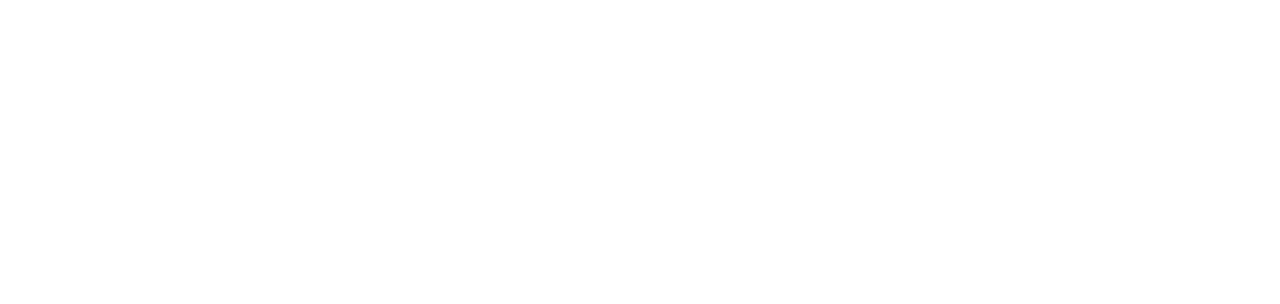
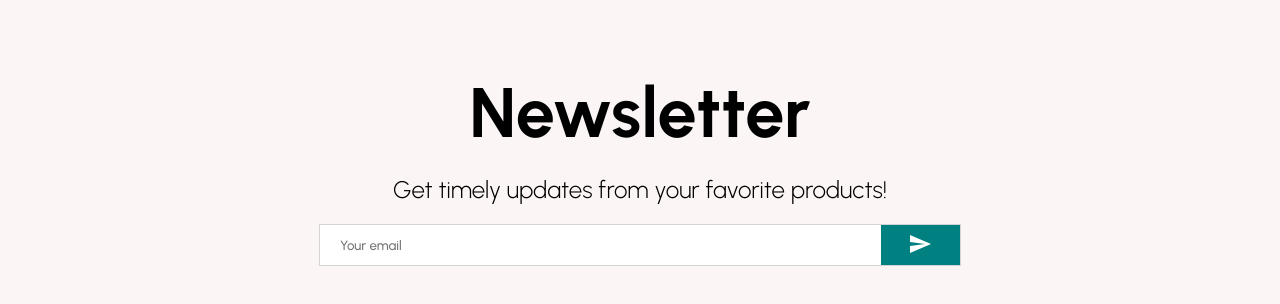
Before and after one commit to Priyank1712/lucky-store, a React (Create React App) app: page / in a window 1280 px wide. Shown: the part 2328-2632 px from the top of the page. Before the commit the page ends 2256 px from the top, so only its background shows below. Built offline with nearby package versions, Linux system fonts and the light colour scheme; the HTML template or start-up script is replaced by a standard one.

Commit message:
feat: newsletter UI completed

```diff
--- /dev/null
+++ b/src/components/Newsletter.jsx
@@ -0,0 +1,62 @@
+import { Send } from '@mui/icons-material';
+import styled from 'styled-components';
+
+const Container = styled.div`
+  height: 60vh;
+  background-color: #fcf5f5;
+  display: flex;
+  align-items: center;
+  justify-content: center;
+  flex-direction: column;
+`;
+
+const Title = styled.h1`
+  font-size: 70px;
+  margin-bottom: 20px;
+`;
+
+const Desc = styled.div`
+  font-size: 24px;
+  font-weight: 300;
+  margin-bottom: 20px;
+`;
+
+const InputContainer = styled.div`
+  width: 50%;
+  height: 40px;
+  background-color: white;
+  display: flex;
+  justify-content: space-between;
+  border: 1px solid lightgray;
+`;
+
+const Input = styled.input`
+  border: none;
+  flex: 8;
+  padding-left: 20px;
+`;
+
+const Button = styled.button`
+  flex: 1;
+  border: none;
+  background-color: teal;
+  color: white;
+`;
+
+
+const Newsletter = () => {
+  return (
+    <Container>
+      <Title>Newsletter</Title>
+      <Desc>Get timely updates from your favorite products!</Desc>
+      <InputContainer>
+        <Input placeholder="Your email" />
+        <Button>
+          <Send />
+        </Button>
+      </InputContainer>
+    </Container>
+  )
+}
+
+export default Newsletter;
--- a/src/pages/Home.jsx
+++ b/src/pages/Home.jsx
@@ -4,6 +4,7 @@
 import Slider from '../components/Slider'
 import Categories from '../components/Categories'
 import Products from '../components/Products'
+import Newsletter from '../components/Newsletter'
 
 const Home = () => {
   return (
@@ -13,6 +14,7 @@
       <Slider />
       <Categories />
       <Products />
+      <Newsletter />
     </div>
   )
 }
```
